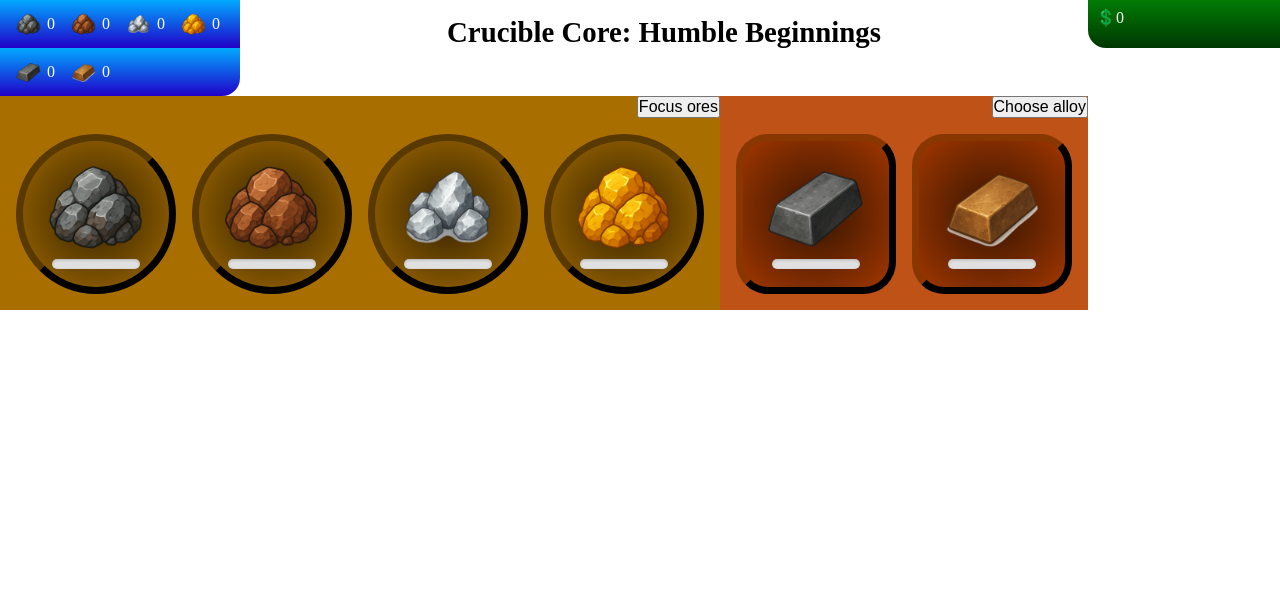
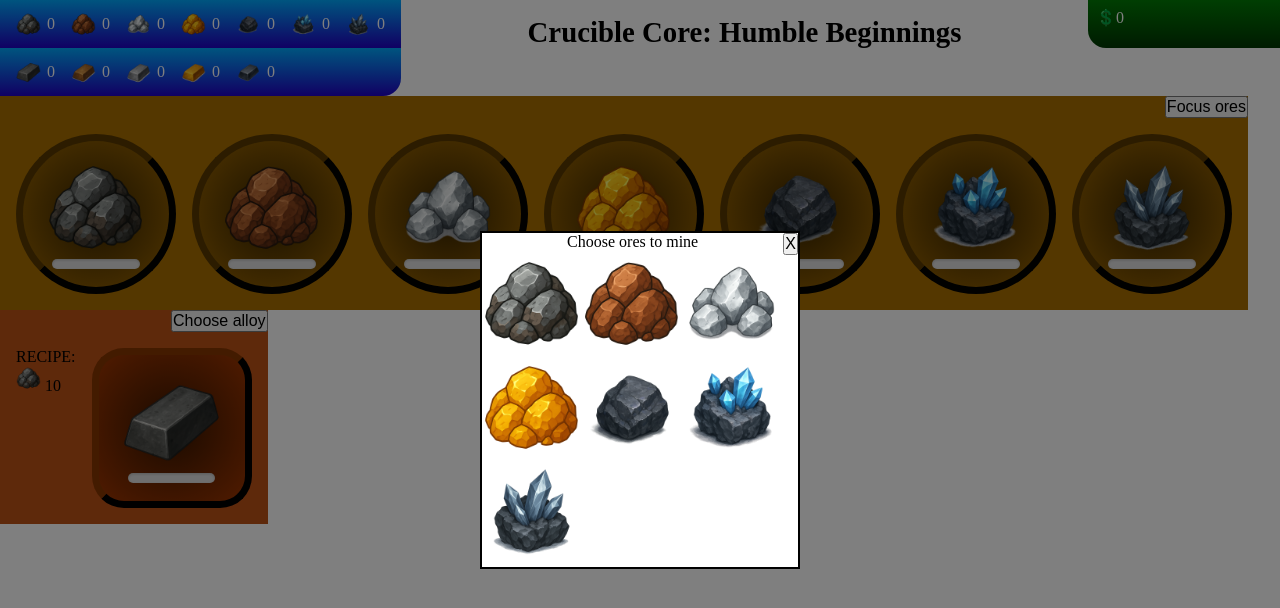
Before and after one commit to emanuelmisic/crucible-core, a React (Vite) app: page / in a window 1280 px wide. Both pictures are taken after a click on the button "Focus ores". Shown: the top 608 px of the page. Built offline with nearby package versions, Linux system fonts and the light colour scheme.

Commit message:
add dialog logic & other improvements

```diff
--- a/src/App.tsx
+++ b/src/App.tsx
@@ -17,13 +17,18 @@
         />
         <h1>Crucible Core: Humble Beginnings</h1>
         <div className="app-header__money-panel">
-			<p>💲0</p>
-		</div>
+          <p>💲0</p>
+        </div>
       </div>
-	  <div className="app-body">
-		<MiningPanel ores={res.filter((r) => r.type === "ore") as GameResourceOre[]} />
-		<SmeltingPanel alloys={res.filter((r) => r.type === "alloy") as GameResourceAlloy[]} />
-	  </div>
+      <div className="app-body">
+        <MiningPanel
+          ores={res.filter((r) => r.type === "ore") as GameResourceOre[]}
+        />
+        <SmeltingPanel
+          ores={res.filter((r) => r.type === "ore") as GameResourceOre[]}
+          alloys={res.filter((r) => r.type === "alloy") as GameResourceAlloy[]}
+        />
+      </div>
     </>
   );
 }
--- /dev/null
+++ b/src/components/dialogs/FocusOresDialog.tsx
@@ -0,0 +1,30 @@
+import Dialog from "@/components/ui/Dialog";
+import Image from "../ui/Image";
+
+interface FocusOresDialogProps {
+  showDialog: boolean;
+  closeDialog: () => void;
+  ores: GameResourceOre[];
+}
+
+function FocusOresDialog({
+  showDialog,
+  closeDialog,
+  ores,
+}: FocusOresDialogProps) {
+  return (
+    <Dialog
+      title="Choose ores to mine"
+      isOpen={showDialog}
+      closeDialog={closeDialog}
+    >
+      <div className="dialog__content">
+        {ores.map((ore) => (
+          <Image resource={ore} />
+        ))}
+      </div>
+    </Dialog>
+  );
+}
+
+export default FocusOresDialog;
--- a/src/components/panels/MiningPanel.tsx
+++ b/src/components/panels/MiningPanel.tsx
@@ -1,16 +1,24 @@
+import { useState } from "react";
 import ResourceTile from "@/components/ResourceTile";
 import ProgressBar from "@/components/ui/ProgressBar";
+import FocusOresDialog from "@/components/dialogs/FocusOresDialog";
 
 interface MiningPanelProps {
   ores: GameResourceOre[];
 }
 
 function MiningPanel({ ores }: MiningPanelProps) {
+  const [showDialog, setShowDialog] = useState(false);
   return (
     <>
+      <FocusOresDialog
+        showDialog={showDialog}
+        closeDialog={() => setShowDialog(false)}
+		ores={ores}
+      />
       <div className="mining-panel">
         <div className="mining-panel__header">
-          <button>Focus ores</button>
+          <button onClick={() => setShowDialog(true)}>Focus ores</button>
         </div>
         <div className="mining-panel__ore-container">
           {ores.map((ore) => (
--- a/src/components/panels/SmeltingPanel.tsx
+++ b/src/components/panels/SmeltingPanel.tsx
@@ -1,11 +1,17 @@
+import { useState } from "react";
 import ResourceTile from "@/components/ResourceTile";
 import ProgressBar from "@/components/ui/ProgressBar";
+import Image from "../ui/Image";
 
 interface SmeltingPanelProps {
+  ores: GameResourceOre[];
   alloys: GameResourceAlloy[];
 }
 
-function SmeltingPanel({ alloys }: SmeltingPanelProps) {
+function SmeltingPanel({ ores, alloys }: SmeltingPanelProps) {
+  const [selectedAlloy, setSelectedAlloy] = useState<GameResourceAlloy>(
+    alloys[0]
+  );
   return (
     <>
       <div className="smelting-panel">
@@ -13,12 +19,23 @@
           <button>Choose alloy</button>
         </div>
         <div className="smelting-panel__alloy-container">
-          {alloys.map((alloy) => (
-            <div key={alloy.name} className="alloy">
-              <ResourceTile resource={alloy} />
-              <ProgressBar type="smelting" currentProgress={0} maxProgress={5} />
-            </div>
-          ))}
+          <div className="alloy-recipe">
+            <span>RECIPE:</span>
+            {Object.entries(selectedAlloy.smeltingRecipe).map(
+              ([key, value]) => (
+                <span key={key}>
+                  <Image type="icon"
+                    resource={ores.filter((ore) => ore.value === key)[0]}
+                  />{" "}
+                  {value}
+                </span>
+              )
+            )}
+          </div>
+          <div key={selectedAlloy.name} className="alloy">
+            <ResourceTile resource={selectedAlloy} />
+            <ProgressBar type="smelting" currentProgress={0} maxProgress={5} />
+          </div>
         </div>
       </div>
     </>
--- /dev/null
+++ b/src/components/ui/Dialog.tsx
@@ -0,0 +1,41 @@
+import { useEffect, useState } from "react";
+
+interface DialogProps {
+  title: string;
+  children?: React.ReactNode;
+  isOpen: boolean;
+  closeDialog: () => void;
+}
+
+function Dialog({ title, children, isOpen, closeDialog }: DialogProps) {
+  const [visibility, setVisibility] = useState<"hidden" | "visible">("hidden");
+
+  function handleOverlayClick(e: React.MouseEvent<HTMLElement>) {
+    const targetElement = e.target as HTMLElement;
+    const allowedClasses = ["dialog-overlay", "close-btn"];
+    if (!allowedClasses.includes(targetElement.className)) return;
+    closeDialog();
+  }
+
+  useEffect(() => {
+    if (isOpen) setVisibility("visible");
+    else setVisibility("hidden");
+  }, [isOpen]);
+  return (
+    <div
+      style={{ visibility: visibility }}
+      className="dialog-overlay"
+      onClick={(e) => handleOverlayClick(e)}
+    >
+      <div className="dialog">
+        <div className="dialog__header">
+          <span className="title">{title}</span>
+          <button className="close-btn">X</button>
+        </div>
+        {children}
+      </div>
+    </div>
+  );
+}
+
+export default Dialog;
--- a/src/components/ui/Image.tsx
+++ b/src/components/ui/Image.tsx
@@ -2,9 +2,15 @@
 import bronzeOre from "@/assets/images/ores/bronze.png";
 import silverOre from "@/assets/images/ores/silver.png";
 import goldOre from "@/assets/images/ores/gold.png";
+import platinumOre from "@/assets/images/ores/platinum.png";
+import diamondOre from "@/assets/images/ores/diamond.png";
+import titaniumOre from "@/assets/images/ores/titanium.png";
 
 import ironAlloy from "@/assets/images/alloys/iron.png";
 import bronzeAlloy from "@/assets/images/alloys/bronze.png";
+import silverAlloy from "@/assets/images/alloys/silver.png";
+import goldAlloy from "@/assets/images/alloys/gold.png";
+import platinumAlloy from "@/assets/images/alloys/platinum.png";
 
 interface ImageProps {
   resource: GameResource;
@@ -30,6 +36,14 @@
         return silverOre;
       case "gold":
         return goldOre;
+      case "platinum":
+        return platinumOre;
+      case "diamond":
+        return diamondOre;
+      case "titanium":
+        return titaniumOre;
+      default:
+        return "";
     }
   }
   function _getAlloyImage(value: string) {
@@ -38,6 +52,14 @@
         return ironAlloy;
       case "bronze":
         return bronzeAlloy;
+      case "silver":
+        return silverAlloy;
+      case "gold":
+        return goldAlloy;
+      case "platinum":
+        return platinumAlloy;
+      default:
+        return "";
     }
   }
 
--- a/src/constants/resources.ts
+++ b/src/constants/resources.ts
@@ -31,13 +31,43 @@
   },
   {
     amount: 0,
-    miningHardness: 50,
+    miningHardness: 60,
     name: "Gold ore",
-    sellingPrice: 10,
+    sellingPrice: 20,
     type: "ore",
     unlocked: false,
     unlockedFor: 2000,
     value: "gold",
+  },
+  {
+    amount: 0,
+    miningHardness: 100,
+    name: "Gold ore",
+    sellingPrice: 35,
+    type: "ore",
+    unlocked: false,
+    unlockedFor: 5000,
+    value: "platinum",
+  },
+  {
+    amount: 0,
+    miningHardness: 200,
+    name: "Gold ore",
+    sellingPrice: 100,
+    type: "ore",
+    unlocked: false,
+    unlockedFor: 10000,
+    value: "diamond",
+  },
+  {
+    amount: 0,
+    miningHardness: 500,
+    name: "Gold ore",
+    sellingPrice: 250,
+    type: "ore",
+    unlocked: false,
+    unlockedFor: 25000,
+    value: "titanium",
   },
 ];
 
@@ -68,6 +98,45 @@
     unlockedFor: 200,
     value: "bronze",
   },
+  {
+    amount: 0,
+    name: "Silver bar",
+    smeltingDifficulty: 20,
+    smeltingRecipe: {
+      bronze: 10,
+    },
+    sellingPrice: 50,
+    type: "alloy",
+    unlocked: false,
+    unlockedFor: 200,
+    value: "silver",
+  },
+  {
+    amount: 0,
+    name: "Gold bar",
+    smeltingDifficulty: 10,
+    smeltingRecipe: {
+      bronze: 10,
+    },
+    sellingPrice: 50,
+    type: "alloy",
+    unlocked: false,
+    unlockedFor: 200,
+    value: "gold",
+  },
+  {
+    amount: 0,
+    name: "Platinum bar",
+    smeltingDifficulty: 10,
+    smeltingRecipe: {
+      bronze: 10,
+    },
+    sellingPrice: 50,
+    type: "alloy",
+    unlocked: false,
+    unlockedFor: 200,
+    value: "platinum",
+  },
 ];
 
 function generateResources(): GameResource[] {
--- a/src/styles.scss
+++ b/src/styles.scss
@@ -1,5 +1,6 @@
 @use "@/styles/App.scss";
 @use "@/styles/Panels.scss";
+@use "@/styles/Dialogs.scss";
 
 * {
   margin: 0;
--- a/src/styles/App.scss
+++ b/src/styles/App.scss
@@ -19,6 +19,7 @@
 
 .app-body {
   display: flex;
+  flex-direction: column;
 
   .mining-tile {
     cursor: pointer;
--- /dev/null
+++ b/src/styles/Dialogs.scss
@@ -0,0 +1,29 @@
+.dialog-overlay {
+  position: absolute;
+  top: 0;
+  left: 0;
+  width: 100%;
+  height: 100%;
+  z-index: 99;
+  background-color: #00000080;
+
+  .dialog {
+    position: absolute;
+    top: 50%;
+    left: 50%;
+    transform: translate(-50%, -50%);
+    border: 2px solid #000000;
+    background-color: white;
+    width: 20rem;
+    z-index: 999;
+
+    .dialog__header {
+      display: flex;
+
+      .title,
+      .close-btn {
+        margin-left: auto;
+      }
+    }
+  }
+}
--- a/src/styles/Panels.scss
+++ b/src/styles/Panels.scss
@@ -113,5 +113,10 @@
       border: 7px outset #341500;
       border-radius: 2rem;
     }
+
+	.alloy-recipe {
+		display: flex;
+		flex-direction: column;
+	}
   }
 }
```
